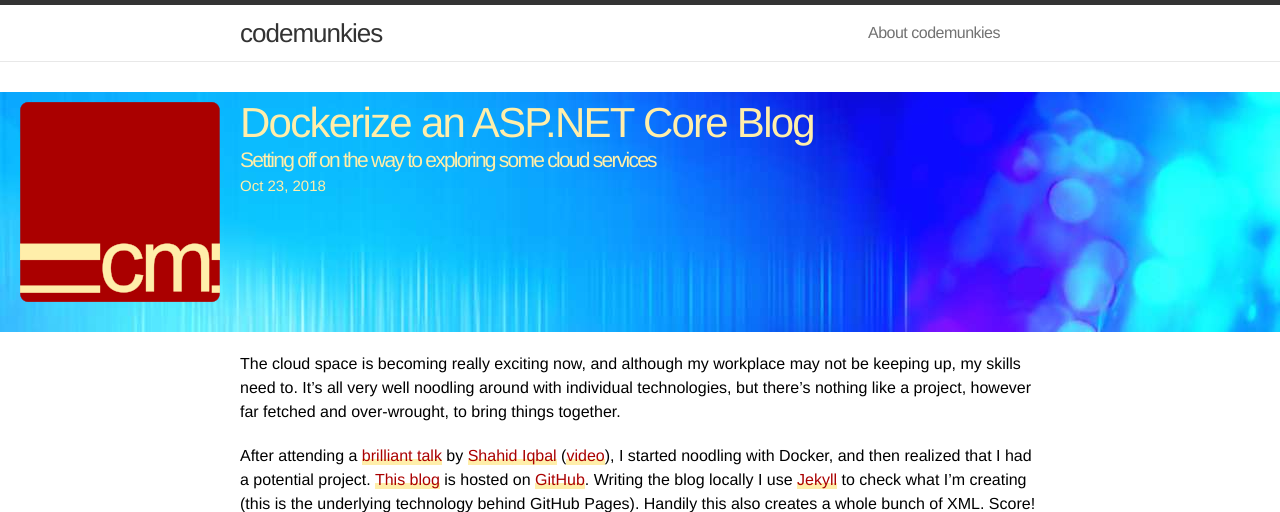
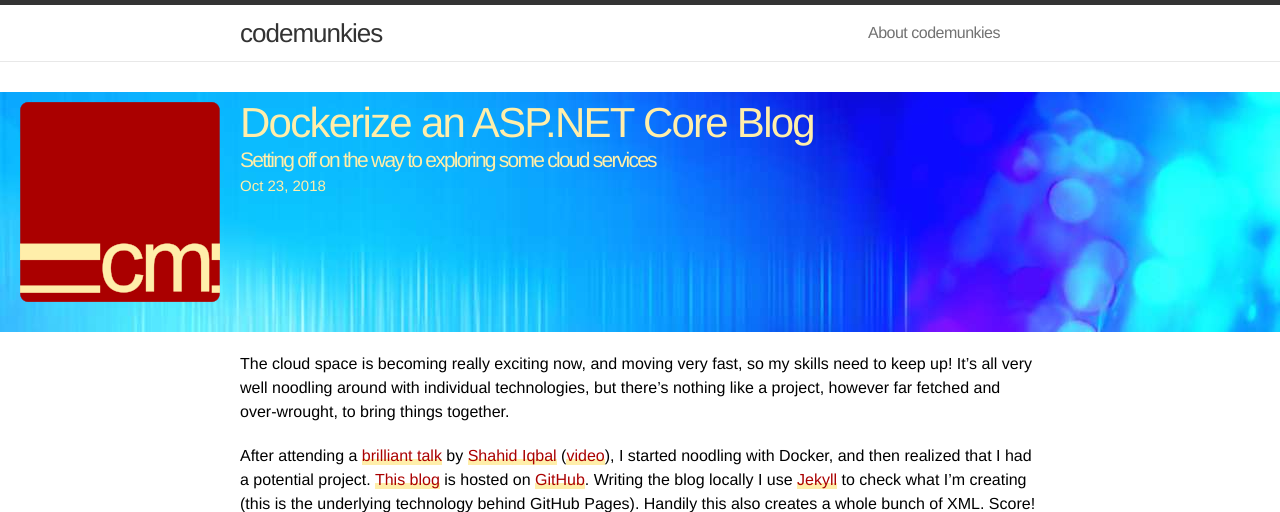
Before and after one commit to steve-codemunkies/stevehocking.github.io, a Jekyll site: the page built from _posts/2018-10-23-dockerize-asp-net-core-blog.md, in a window 1280 px wide and 900 px high, cut to the strip 0-512 px from the top of the window. Built offline with Jekyll 4.4.1, drawn with Linux system fonts in a browser that asks for light colours; nearby versions of some CDN libraries; comment, search, counter and statistics services are not loaded.

Commit message:
Minor mod to article

```diff
--- a/_posts/2018-10-23-dockerize-asp-net-core-blog.md
+++ b/_posts/2018-10-23-dockerize-asp-net-core-blog.md
@@ -8,7 +8,7 @@ comments: true
 page-type: article
 ---
 
-The cloud space is becoming really exciting now, and although my workplace may not be keeping up, my skills need to. It's all very well noodling around with individual technologies, but there's nothing like a project, however far fetched and over-wrought, to bring things together.
+The cloud space is becoming really exciting now, and moving very fast, so my skills need to keep up! It's all very well noodling around with individual technologies, but there's nothing like a project, however far fetched and over-wrought, to bring things together.
 
 After attending a [brilliant talk](https://speakerdeck.com/shahiddev/kubernetes-for-net-developers) by [Shahid Iqbal](https://twitter.com/ShahidDev) ([video](https://www.youtube.com/watch?v=_-rxEBK97CQ)), I started noodling with Docker, and then realized that I had a potential project. [This blog](http://www.codemunki.es) is hosted on [GitHub](https://github.com/steve-codemunkies/steve-codemunkies.github.io). Writing the blog locally I use [Jekyll](https://jekyllrb.com/) to check what I'm creating (this is the underlying technology behind GitHub Pages). Handily this also creates a whole bunch of XML. Score!
 
```
